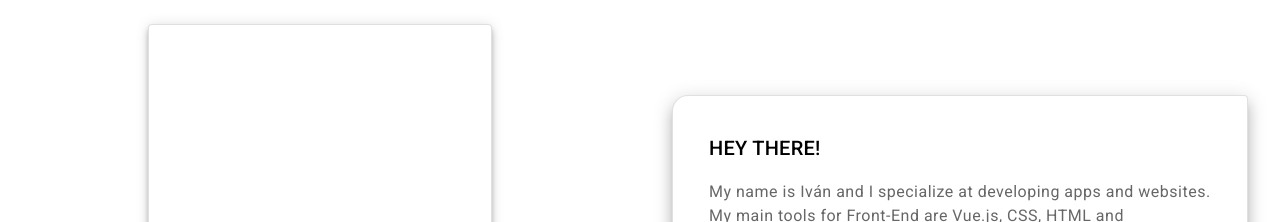
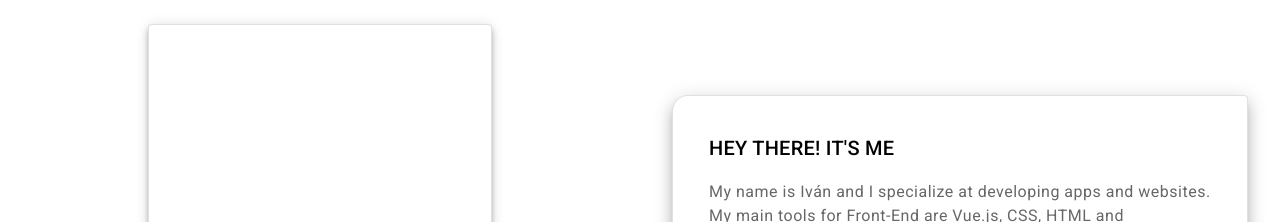
Before and after one commit to Ivan270/portfv2, a Vue app: page / in a window 1280 px wide. Shown: the part 940-1162 px from the top of the page. Built offline with nearby package versions, Linux system fonts and the light colour scheme.

Commit message:
text redeploy

```diff
--- a/src/components/About.vue
+++ b/src/components/About.vue
@@ -28,7 +28,7 @@
 						color=""
 					>
 						<v-card-title class="about__title font-weight-black">
-							<h5 class="text-h6">Hey there!</h5>
+							<h5 class="text-h6">Hey there! It's me</h5>
 						</v-card-title>
 						<v-card-text class="text-body-1 text-start about__text"
 							>My name is Iván and I specialize at developing apps and websites.
```
